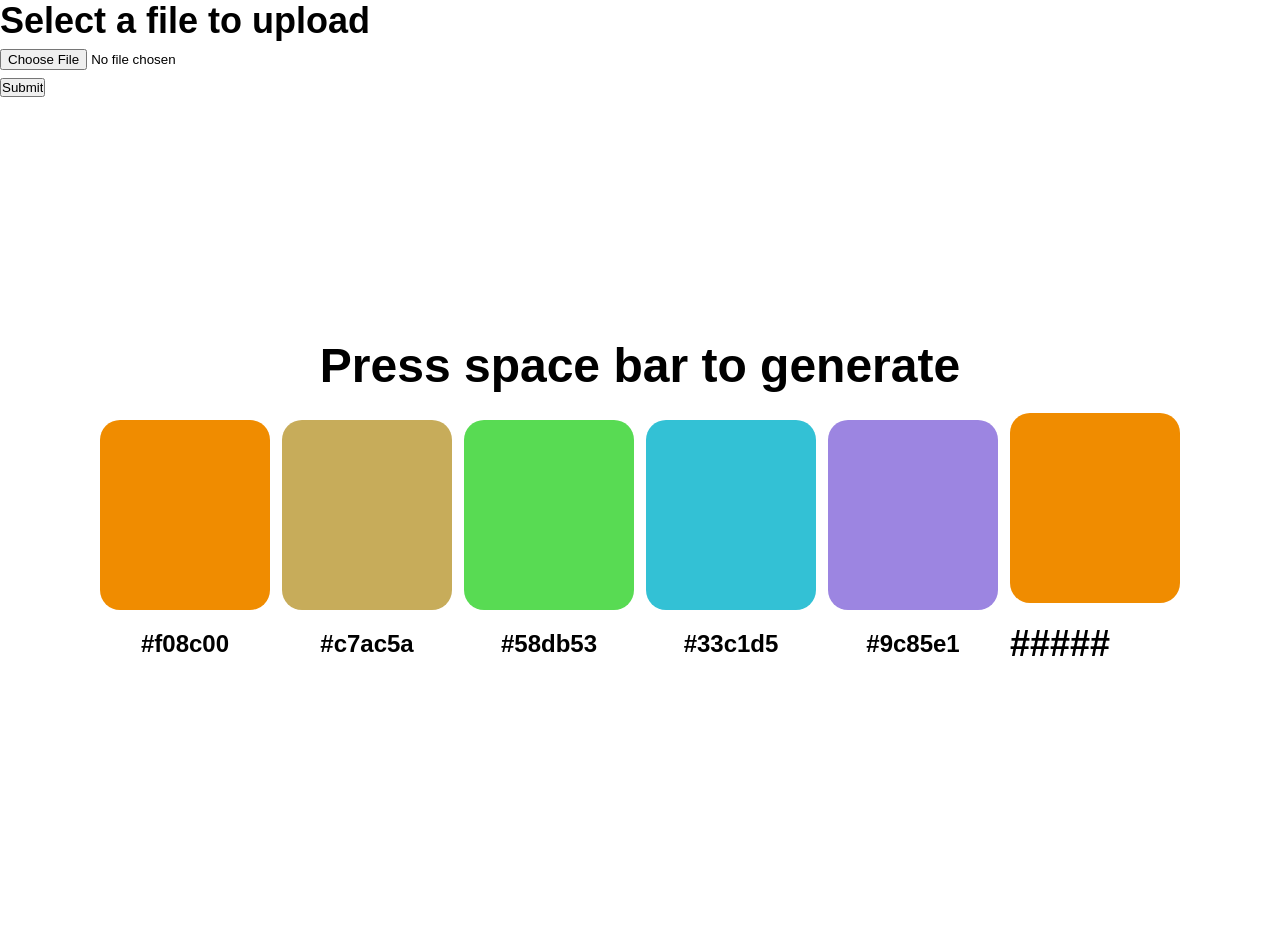
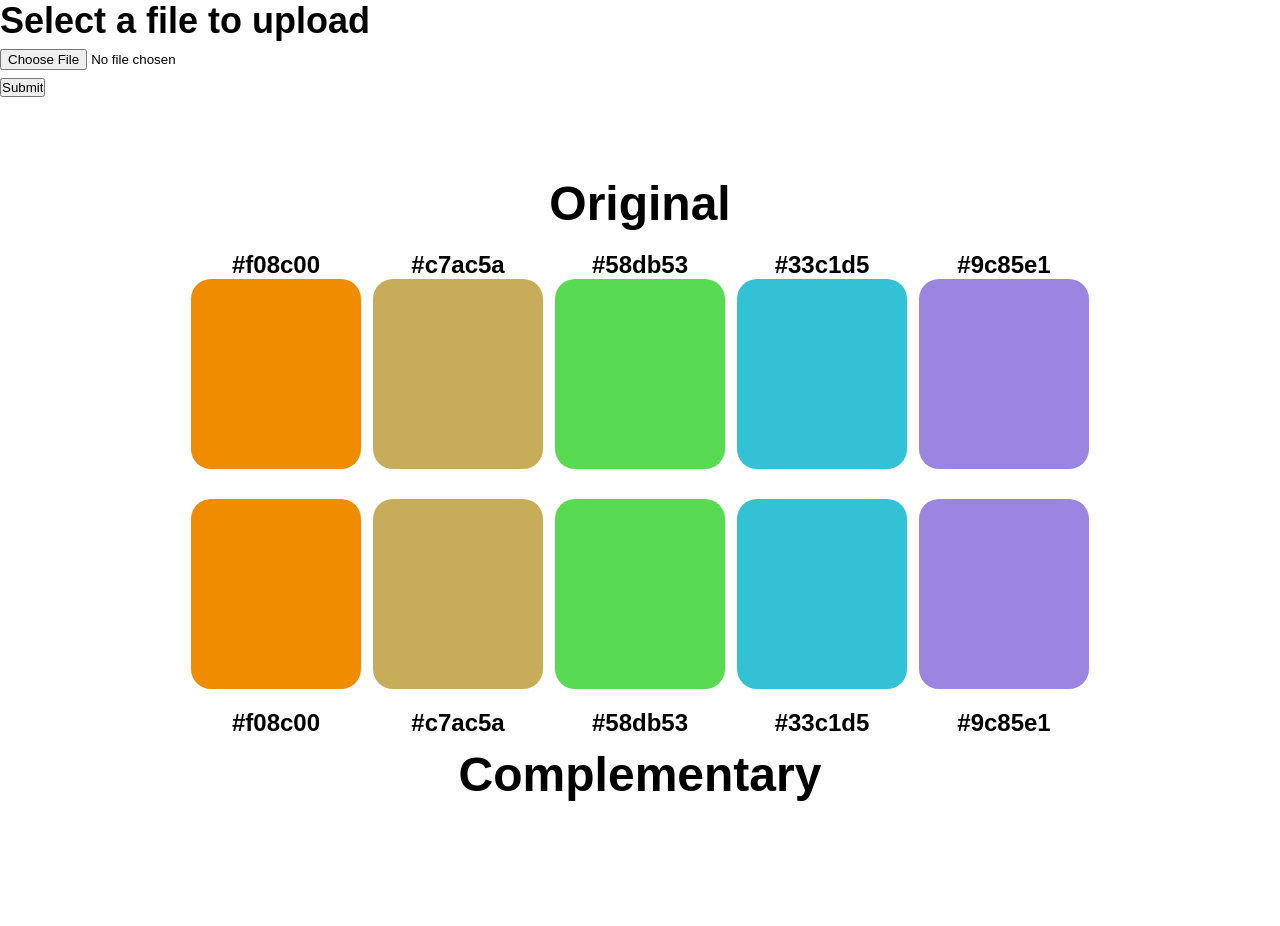
Before and after one commit to BernieAL/HistogramGeniePy, a Flask app: page / in a window 1280 px wide. After the commit the page ends 801 px from the top, so only its background shows below. Run offline with Flask 2, Linux system fonts and the light colour scheme.

Commit message:
Colors being sent to template

```diff
--- a/app/main.py
+++ b/app/main.py
@@ -10,6 +10,7 @@ from flask import Flask, render_template,request
 import urllib.request
 from flask import Flask, flash, request, redirect, url_for, render_template
 from werkzeug.utils import secure_filename
+import json
 
 
 
@@ -69,13 +70,17 @@ def upload_image():
 
 
         #pass path to run_img function
-        palette,comeplementary_colors = run_img.run_main(img_file)
-        print(f"Original palette {palette}")
-        print(f"comeplementary_colors {comeplementary_colors}")
-
+        paletteColors,complementary_colors = run_img.run_main(img_file)
+        # print(f"Original palette {paletteColors}")
+        # print(f"comeplementary_colors {complementary_colors}")
+        colors = {
+            'palette':paletteColors,
+            'complementary': complementary_colors
+        }
 
         #pass dominate colors as array to template for dynamic rendering as inline css
-        return render_template('upload.html',filename=filename,palette = palette,comeplementary_colors=comeplementary_colors)
+        return render_template('upload.html',filename=filename,palette = paletteColors,
+            comeplementary_colors=complementary_colors,colors = json.dumps(colors))
 
     else:
         flash('Image submitted is not allowed file type')
--- a/app/static/script.js
+++ b/app/static/script.js
@@ -28,4 +28,5 @@ window.onload = ()=>{
 
     parent_color_box_container.appendChild(color_container)
 
+
 }
--- a/app/static/style.css
+++ b/app/static/style.css
@@ -17,12 +17,12 @@
     margin-bottom: 2rem;
   }
 
-  .container {
+  .main-container {
     display: flex;
     flex-direction: column;
     justify-content: center;
     align-items: center;
-    height: 100vh;
+    margin-top: 5rem;
   }
 
   .box-container {
@@ -32,7 +32,7 @@
     align-items: center;
     flex-wrap: wrap;
     gap: 1.2rem;
-    margin-bottom: 5rem;
+    margin-bottom: 1rem;
   }
 
   .color {
--- a/app/templates/upload.html
+++ b/app/templates/upload.html
@@ -34,9 +34,38 @@
 	</div>
 
 {% endif %}
-<div>
-	<div class="container">
-		<h1>Press space bar to generate</h1>
+<div class="color-output-section">
+
+	<div class="main-container">
+
+
+		<h1>Original</h1>
+		<div class="box-container">
+			<div class="color-container">
+				<h2 class="hex">#f08c00</h2>
+				<div class="color color--1"></div>
+
+			</div>
+			<div class="color-container">
+				<h2 class="hex">#c7ac5a</h2>
+				<div class="color color--2"></div>
+			</div>
+			<div class="color-container">
+				<h2 class="hex">#58db53</h2>
+				<div class="color color--3"></div>
+			</div>
+			<div class="color-container">
+				<h2 class="hex">#33c1d5</h2>
+				<div class="color color--4"></div>
+
+			</div>
+			<div class="color-container">
+				<h2 class="hex">#9c85e1</h2>
+				<div class="color color--5"></div>
+			</div>
+		</div>
+
+		<!-- Complementary section -->
 		<div class="box-container">
 			<div class="color-container">
 				<div class="color color--1"></div>
@@ -59,15 +88,51 @@
 				<h2 class="hex">#9c85e1</h2>
 			</div>
 		</div>
+		<h1>Complementary</h1>
+
 	</div>
 </div>
-<script src="../static/script.js" ></script>
+<!-- <script src="../static/script.js" ></script> -->
 
-<!-- <script>
+<script>
 
-	/* if file, make dom elements for colors */
+// passed in from flask req
+colors  = JSON.parse('{{ colors | safe}}')
+palette_values =  colors['palette']
+complementary_values= colors['complementary']
 
-    t = document.createElement('p')
-    t.innerText = "HELLO"
-	document.body.appendChild(t)
-</script> -->
+console.log(palette_values)
+console.log(complementary_values)
+
+window.onload = ()=>{
+    color_hexCode = "#####"
+
+    // parent_color_box_container = document.querySelector('.box-container')
+    // // console.log(parent_color_box_container)
+    // /*Make these and append to parent_color_box
+    //     <div class="color-container">
+	// 		<div class="color color--1"></div>
+	// 		<h2 class="hex">#f08c00</h2>
+	// 	</div>
+    // */
+    // color_class_innerDiv = document.createElement('div')
+    // color_class_innerDiv.className = "color color--1"
+
+    // hex_class_label = document.createElement('h2')
+    // hex_class_label.class = "hex"
+    // hex_class_label.innerText = color_hexCode
+
+    // color_container = document.createElement('div')
+    // color_container.className = "color-container"
+
+    // color_container.appendChild(color_class_innerDiv)
+    // color_container.appendChild(hex_class_label)
+
+    // parent_color_box_container.appendChild(color_container)
+
+
+}
+
+
+
+</script>
```
Lines whose indentation alone changed are shown as unchanged.
